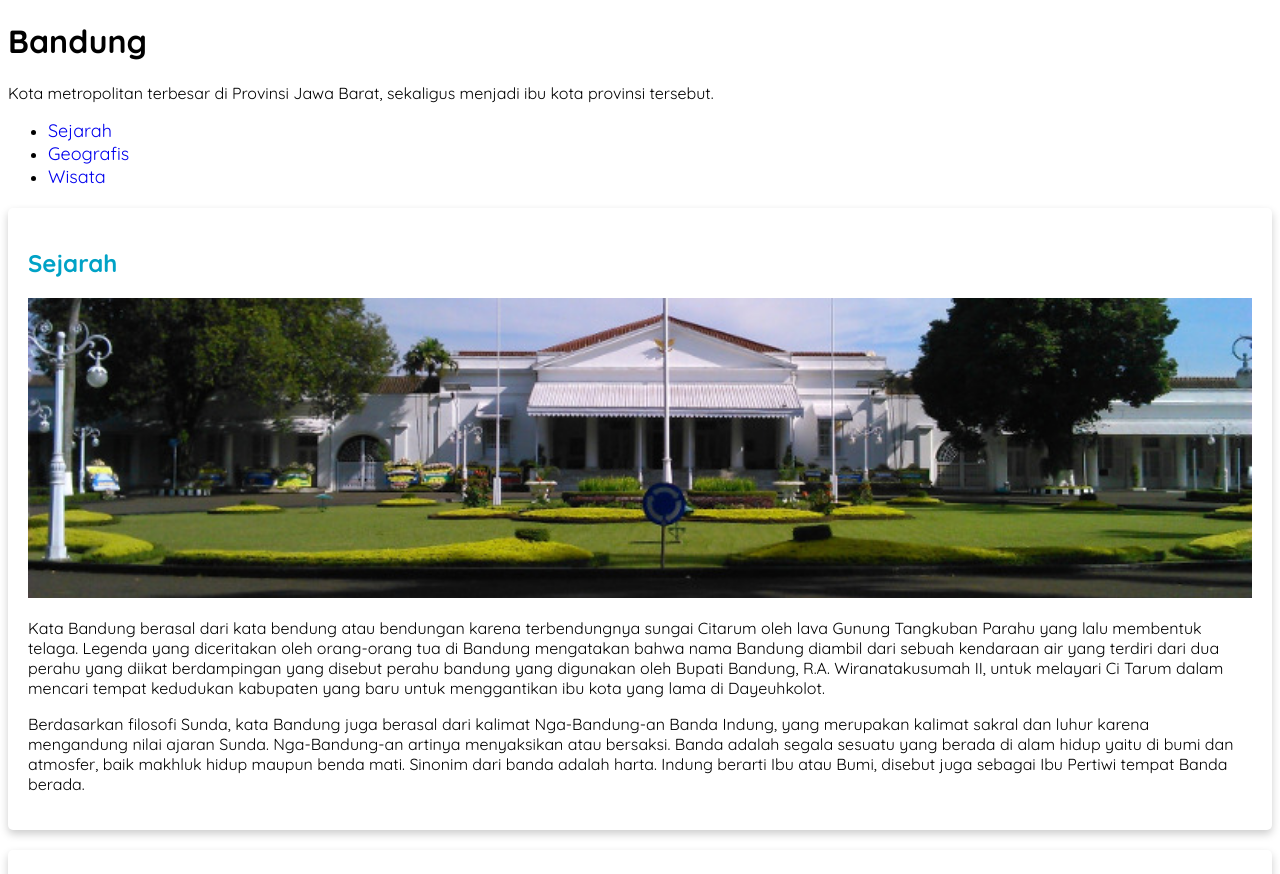
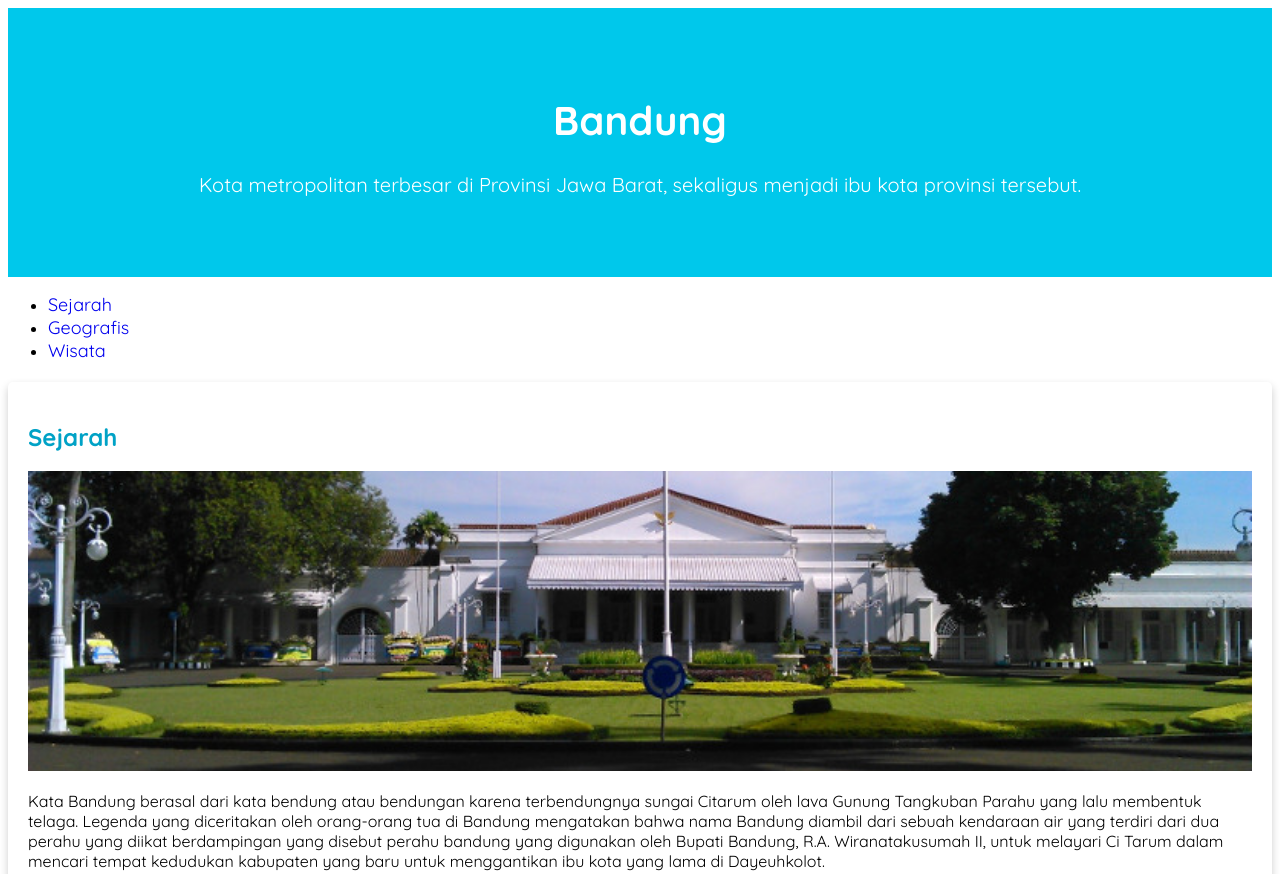
Before and after one commit to dilandp/web-dasar-dicoding, a plain HTML site: page index.html in a window 1280 px wide. Shown: the top 874 px of the page. Drawn offline with Linux system fonts and the light colour scheme.

Commit message:
Add selector .jumbotron to declare rules:  - font size  - padding  - background color  - align text  - color Add div element containing h1 in index.html Implement .jumbotron style rules to class on div element

```diff
--- a/assets/styles/style.css
+++ b/assets/styles/style.css
@@ -47,3 +47,11 @@ nav a:hover {
 	padding: 20px;
 	margin-top: 20px;
 }
+
+.jumbotron {
+	font-size: 20px;
+	padding: 60px;
+	background-color: #00c8eb;
+	text-align: center;
+	color: white;
+}
--- a/index.html
+++ b/index.html
@@ -9,8 +9,10 @@
 <body>
 
 	<header>
-		<h1>Bandung</h1>
-		<p>Kota metropolitan terbesar di Provinsi Jawa Barat, sekaligus menjadi ibu kota provinsi tersebut.</p>
+		<div class="jumbotron">
+			<h1>Bandung</h1>
+			<p>Kota metropolitan terbesar di Provinsi Jawa Barat, sekaligus menjadi ibu kota provinsi tersebut.</p>
+		</div>
 		<nav>
 			<ul>
 			   <li><a href="#sejarah">Sejarah</a></li>
```
